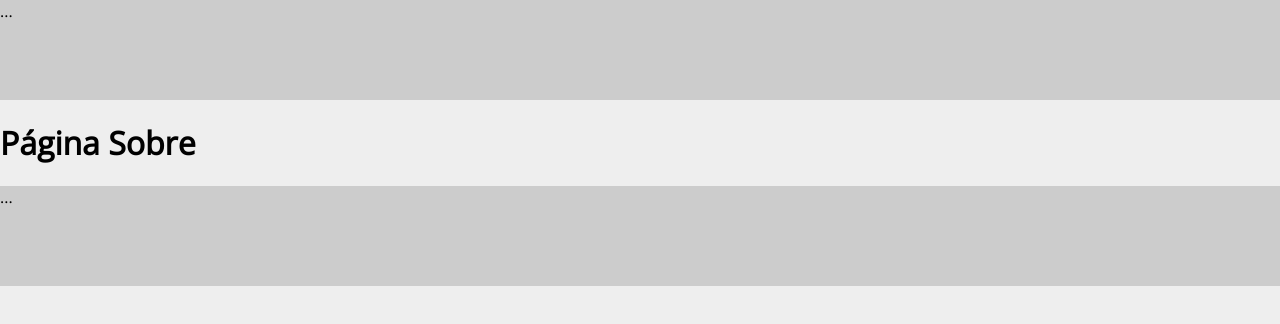
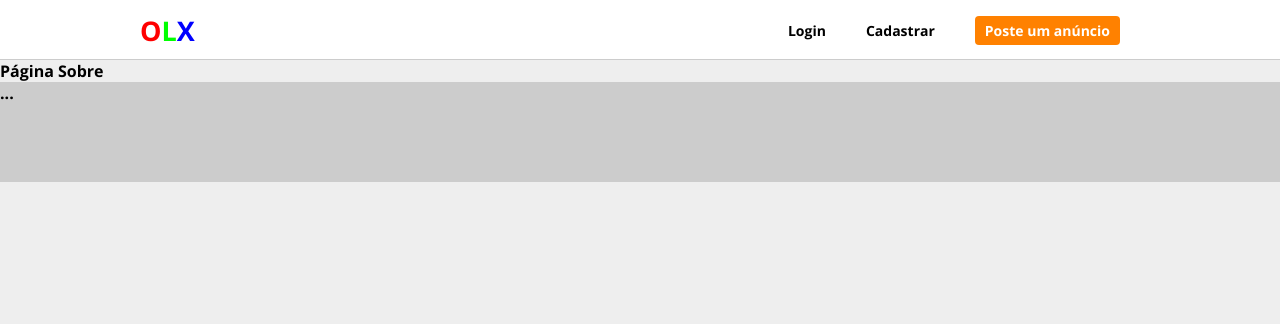
Before and after one commit to gbcbaptista/OLX-Frontend-Clone, a React (Create React App) app in the folder frontend/: page /about in a window 1280 px wide. Shown: the top 324 px of the page. Built offline with nearby package versions, Linux system fonts and the light colour scheme.

Commit message:
Creating and Styling the Header
Creating the Logo, Menu of navbar, AuthHandler, Route notfound page

```diff
--- a/frontend/package.json
+++ b/frontend/package.json
@@ -6,6 +6,7 @@
     "@testing-library/jest-dom": "^5.11.10",
     "@testing-library/react": "^11.2.6",
     "@testing-library/user-event": "^12.8.3",
+    "js-cookie": "^2.2.1",
     "react": "^17.0.2",
     "react-dom": "^17.0.2",
     "react-redux": "^7.2.3",
--- a/frontend/src/App.css
+++ b/frontend/src/App.css
@@ -1,4 +1,4 @@
-@import url('https://fonts.googleapis.com/css?family=Open+Sans:400, 700&display=swap');
+@import url('https://fonts.googleapis.com/css2?family=Open+Sans:ital,wght@0,700;1,400&display=swap');
 
 * {
    box-sizing: border-box;
--- a/frontend/src/App.js
+++ b/frontend/src/App.js
@@ -17,7 +17,7 @@
       <Template>
         <Header />
           <Routes />
-          <Footer />
+        <Footer />
       </Template>
     </BrowserRouter>
 
--- a/frontend/src/Routes.js
+++ b/frontend/src/Routes.js
@@ -2,6 +2,7 @@
 import { Switch, Route } from 'react-router-dom';
 import Home from './pages/Home';
 import About from './pages/About';
+import NotFound from './pages/NotFound';
 
 
 
@@ -15,7 +16,9 @@
             <Route exact path="/about">
                 <About />
             </Route>
-
+            <Route>
+                <NotFound />
+            </Route>
         </Switch>
     )
 }
--- a/frontend/src/components/partials/Header/index.js
+++ b/frontend/src/components/partials/Header/index.js
@@ -1,11 +1,55 @@
 import React from 'react';
 import styled from 'styled-components';
+import { Link } from 'react-router-dom';
 import { HeaderArea} from './styled';
 
+import { isLogged } from '../../../helpers/AuthHandler'
+
 const Header = () => {
+    let logged = false; //isLogged();
+
     return (
         <HeaderArea>
-            ...
+            <div className = "container">
+                <div className ="logo">
+                    <Link to="/">
+                        <span className="logo-1">O</span>
+                        <span className="logo-2">L</span>
+                        <span className="logo-3">X</span>
+                    </Link>
+                </div>
+                <nav>
+                    <ul>
+                        {logged &&
+                            <>
+                                <li>
+                                <Link to="/my-account">Minha conta</Link>
+                                </li>
+                                <li>
+                                    <Link to="/logout">Sair</Link>
+                                </li>
+                                <li>
+                                    <Link to="/post-an-ad" className="button">Poste um anúncio</Link>
+                                </li>
+                            </>
+                        }
+
+                        {!logged &&
+                            <>
+                                <li>
+                                    <Link to="/singin">Login</Link>
+                                </li>
+                                <li>
+                                    <Link to="/singup">Cadastrar</Link>
+                                </li>
+                                <li>
+                                    <Link to="/singin" className="button">Poste um anúncio</Link>
+                                </li>
+                            </>
+                        }
+                    </ul>
+                </nav>
+            </div>
         </HeaderArea>
     );
 }
--- a/frontend/src/components/partials/Header/styled.js
+++ b/frontend/src/components/partials/Header/styled.js
@@ -1,6 +1,82 @@
 import styled from 'styled-components';
 
 export const HeaderArea = styled.div`
-    height: 100px;
-    background-color: #CCC;
+background-color: #FFF;
+height: 60px;
+border-bottom: 1px solid #CCC;
+
+.container {
+    max-width: 1000px;
+    margin: auto;
+    display: flex;
+}
+
+a {
+    text-decoration: none;
+}
+
+.logo {
+    flex: 1;
+    display: flex;
+    align-items: center;
+    height: 60px;
+
+    .logo-1,
+    .logo-2,
+    .logo-3 {
+
+        font-size: 27px;
+        font-weight: bold;
+    }
+
+    .logo-1 { color: #FF0000 }
+    .logo-2 { color: #00FF00 }
+    .logo-3 { color: #0000FF }
+}
+
+nav {
+    padding-top: 10px;
+    padding-bottom: 10px;
+
+    ul, li {
+        margin: 0;
+        padding: 0;
+        list-style: none;
+    }
+
+    ul {
+        display: flex;
+        align-items: center;
+        height: 40px;
+    }
+
+    li {
+        margin-left: 20px;
+        margin-right: 20px;
+
+        a {
+            color: #000;
+            font-size: 14px;
+            text-decoration: none;
+
+            &:hover {
+                color:#999
+            }
+
+
+            &.button {
+                background-color: #FF8100;
+                border-radius: 4px;
+                color: #FFF;
+                padding: 5px 10px;
+            }
+
+            &.button:hover {
+                background-color: #E57706;
+            }
+
+
+        }
+    }
+}
 `;
--- /dev/null
+++ b/frontend/src/helpers/AuthHandler.js
@@ -0,0 +1,6 @@
+import Cookies from 'js-cookie';
+
+export const isLogged = () => {
+    let token = Cookies.get('token');
+    return (token) ? true : false;
+}
--- a/frontend/src/pages/About/index.js
+++ b/frontend/src/pages/About/index.js
@@ -3,7 +3,7 @@
 const Page = () => {
     return (
         <div>
-            <h1>Página Sobre</h1>
+            Página Sobre
         </div>
     );
 }
--- /dev/null
+++ b/frontend/src/pages/NotFound/index.js
@@ -0,0 +1,14 @@
+import React from 'react';
+import { Link } from 'react-router-dom';
+
+const Page = () => {
+    return (
+        <div>
+            <h1>Erro 404 - Página não encontrada</h1>
+
+            <Link to="/">Volte para Pagina Principal</Link>
+        </div>
+    );
+}
+
+export default Page;
```
Also changed, not shown: 1 other file (tests, documents, lock files or other folders).
